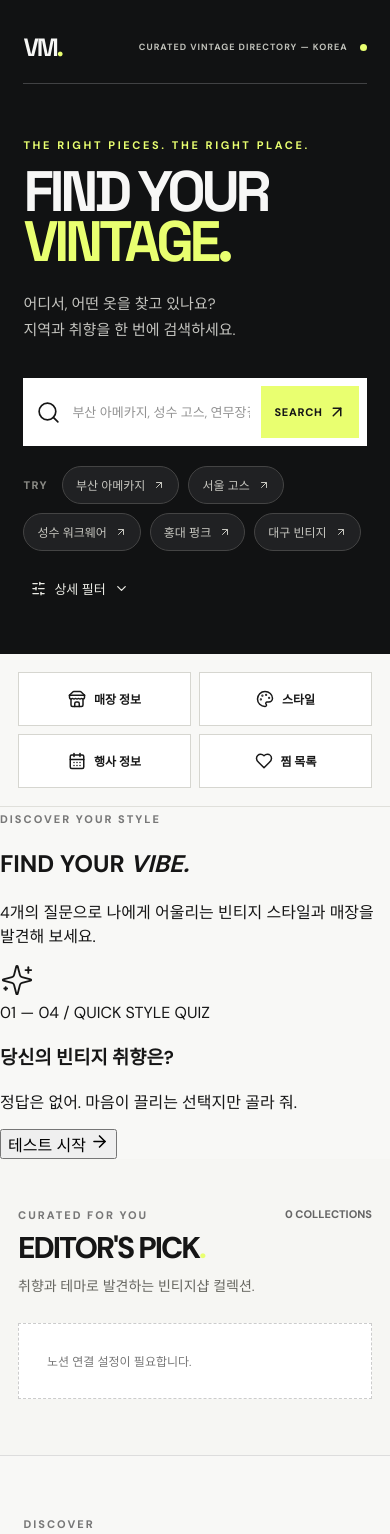
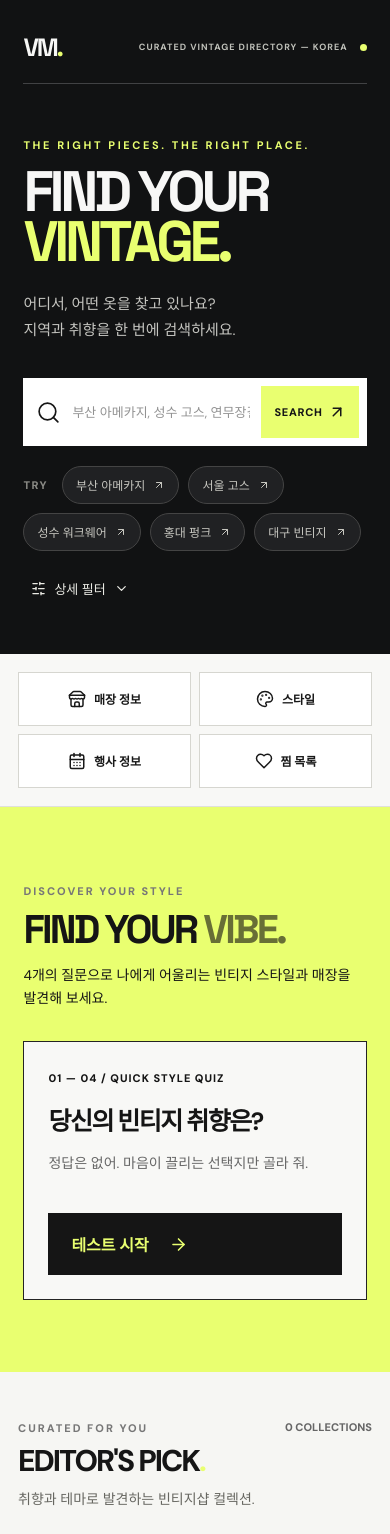
Before and after one commit to hailey420066-cpu/-, a Next.js app in the folder vintage-map-widget/vintage-map-widget/: page / in a window 390 px wide. Shown: the top 1534 px of the page. Built offline with nearby package versions, Linux system fonts and the light colour scheme.

Commit message:
Style Find Your Vibe quiz and responsive results

```diff
--- a/vintage-map-widget/vintage-map-widget/app/globals.css
+++ b/vintage-map-widget/vintage-map-widget/app/globals.css
@@ -159,3 +159,42 @@
 .editorCardActive{border-color:#181818;box-shadow:0 0 0 1px #181818}
 .editorStoreLinks a{position:relative;z-index:3}
 .editorStores>strong{display:flex;justify-content:space-between;gap:8px}
+
+/* FIND YOUR VIBE quiz */
+.vibeSection{padding:72px clamp(22px,6vw,92px);background:#e9ff70;color:#151515}
+.vibeHeader{display:flex;justify-content:space-between;align-items:center;gap:20px;margin-bottom:30px}
+.vibeHeader h2{font-family:'Space Grotesk',sans-serif;letter-spacing:-2.8px;font-size:clamp(40px,6vw,78px);line-height:1;margin:10px 0 14px}
+.vibeHeader h2 em{font-style:normal;color:#686f36}
+.vibeHeader p{font-size:14px;line-height:1.65;margin:0}
+.vibeWelcome,.vibePanel,.vibeResult{background:#f8f8f6;border:1px solid #242424;padding:clamp(24px,4vw,50px)}
+.vibeWelcome{display:flex;align-items:center;justify-content:space-between;gap:24px}
+.vibeWelcome span{font-size:11px;font-weight:800;letter-spacing:1px}
+.vibeWelcome h3,.vibePanel h3,.vibeResult h3{font-size:clamp(25px,3.5vw,42px);letter-spacing:-1.5px;margin:14px 0}
+.vibeWelcome p,.vibePanel>p,.vibeResult>p{font-size:14px;color:#666;line-height:1.7}
+.vibeWelcome>button{border:0;background:#151515;color:#e9ff70;padding:19px 23px;display:flex;align-items:center;gap:20px;white-space:nowrap;font-weight:800}
+.vibeProgress{display:flex;align-items:center;gap:20px;margin-bottom:30px;font-weight:800;font-size:11px;letter-spacing:1px}
+.vibeProgress>div{background:#ddd;flex:1;height:4px;max-width:420px}
+.vibeProgress i{display:block;background:#151515;height:100%;transition:width .2s}
+.vibeOptions{display:grid;grid-template-columns:repeat(2,minmax(0,1fr));gap:12px;margin-top:30px}
+.vibeOptions button{display:flex;align-items:center;text-align:left;gap:14px;border:1px solid #d4d4ce;background:white;padding:20px;font-weight:700;font-size:14px;transition:transform .2s,background .2s}
+.vibeOptions button span{color:#92928a;font-size:12px}
+.vibeOptions button svg{margin-left:auto;flex-shrink:0}
+.vibeOptions button:hover,.vibeOptions button:focus-visible{background:#e9ff70;transform:translateY(-2px);border-color:#111}
+.vibeBottom{display:flex;justify-content:space-between;margin-top:24px}
+.vibeBottom button{border:0;background:transparent;display:flex;align-items:center;gap:7px;font-size:12px;font-weight:800}
+.vibeBottom button:disabled{opacity:.35;cursor:default}
+.vibeResult h3 em{font-style:normal;text-decoration:underline;text-decoration-color:#cadc56;text-underline-offset:6px}
+.vibeSub{background:#eee;display:inline-flex;gap:15px;padding:11px 14px;font-size:12px;margin:12px 0 24px}
+.vibeMatches{border-top:1px solid #d6d6d0;padding-top:24px}
+.vibeMatchHeading{display:flex;justify-content:space-between;align-items:center;gap:15px;margin-bottom:20px}
+.vibeMatchHeading h4{font-size:21px;letter-spacing:-.5px;margin:6px 0}
+.vibeMatchHeading select{border:1px solid #ccc;padding:10px;background:white}
+.vibeStoreGrid{display:grid;grid-template-columns:repeat(2,minmax(0,1fr));gap:10px}
+.vibeStore{border:1px solid #dfdfd9;background:#fff;padding:18px;display:flex;justify-content:space-between;align-items:center;gap:12px;transition:background .2s}
+.vibeStore:hover{background:#e9ff70}
+.vibeStore strong{font-size:16px}
+.vibeStore span{display:flex;gap:4px;align-items:center;font-size:12px;color:#777;margin-top:8px}
+.vibeNoStores{font-size:13px;line-height:1.7;color:#777;background:white;padding:20px}
+.vibeRestart{display:flex;gap:8px;align-items:center;margin-top:27px;background:transparent;border:1px solid #222;padding:13px 16px;font-weight:800}
+@media(max-width:670px){.vibeWelcome{flex-direction:column;align-items:stretch}.vibeOptions,.vibeStoreGrid{grid-template-columns:1fr}.vibeHeader>svg{display:none}.vibeMatchHeading{align-items:flex-start;flex-direction:column}}
+@media(prefers-reduced-motion:reduce){.vibeOptions button,.vibeStore{transition:none}.vibeOptions button:hover{transform:none}}
```
